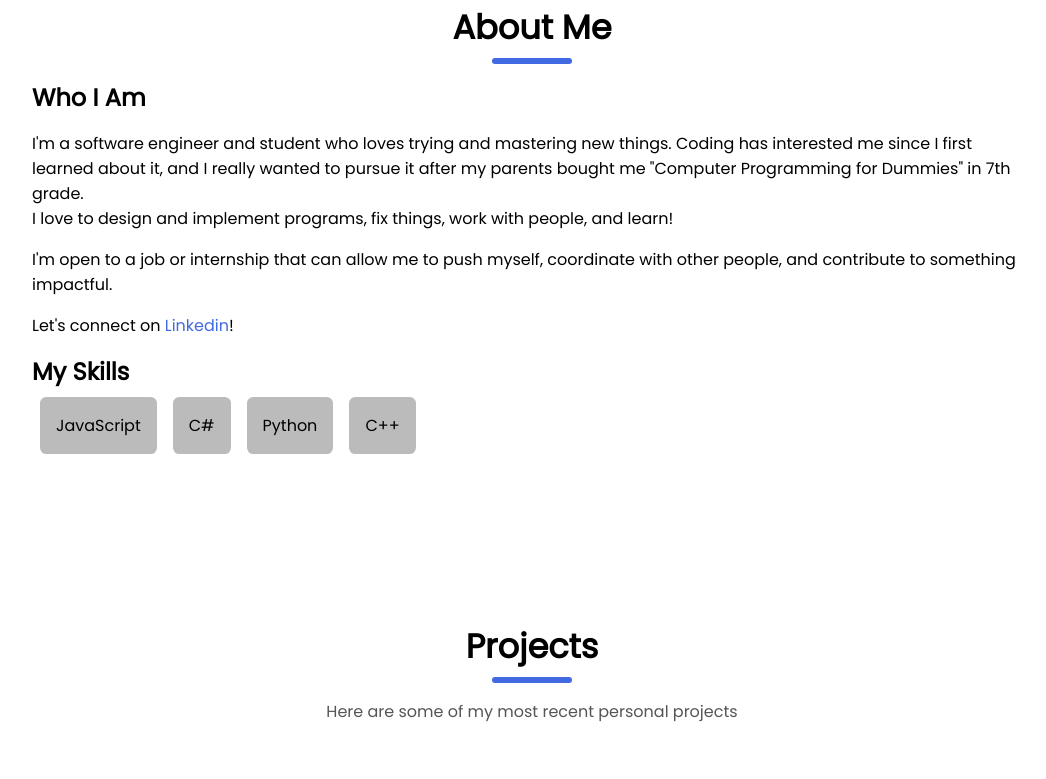
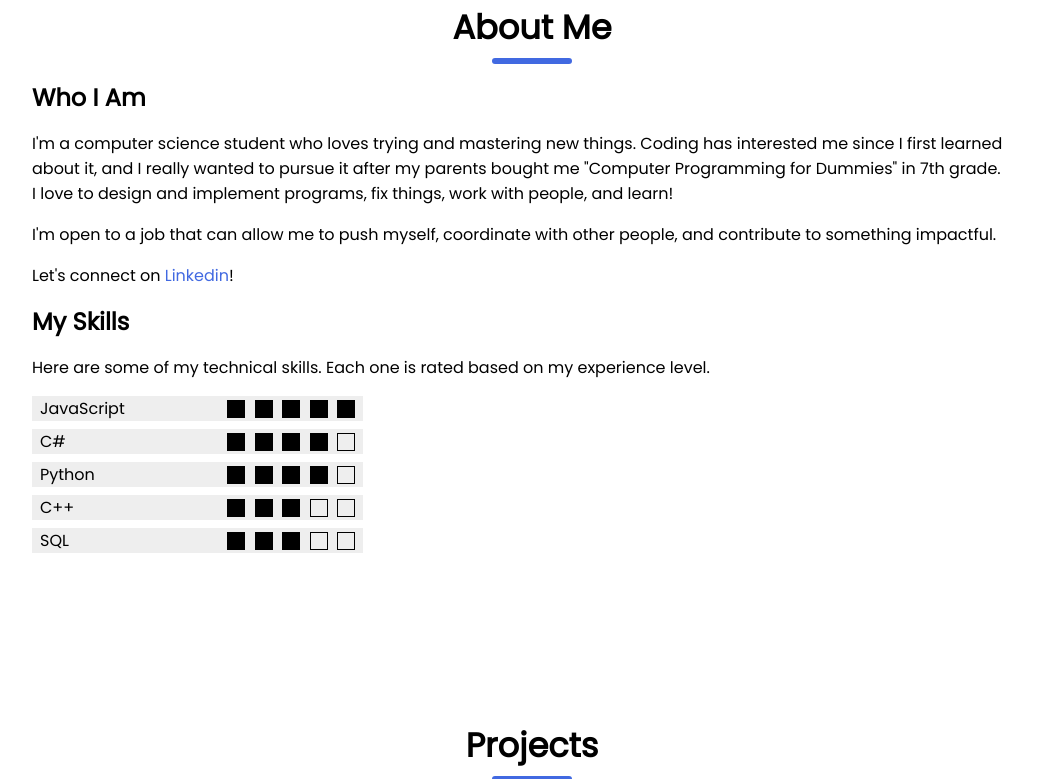
Before and after one commit to chadalon/portfolio-site, a plain HTML site: page index.html in a window 1280 px wide. Shown: the part 957-1736 px from the top of the page, without its empty margins (108-1154 px from the left). Drawn offline with Linux system fonts and the light colour scheme.

Commit message:
Corrected Experience, added Hobbies, Skills section ratings

```diff
--- a/index.html
+++ b/index.html
@@ -32,7 +32,7 @@
             </li>
             <li class="linkSeparator">|</li>
             <li>
-                <a href="#experience">Experience</a>
+                <a href="#education">Education</a>
             </li>
         </ul>
     </header>
@@ -49,13 +49,13 @@
             <div id="aboutDesc">
                 <h2>Who I Am</h2>
                 <p>
-                    I'm a software engineer and student who loves trying and mastering new things.
+                    I'm a computer science student who loves trying and mastering new things.
                     Coding has interested me since I first learned about it, and I really wanted to pursue it after my parents bought me "Computer Programming for Dummies" in 7th grade.
                     <br>
                     I love to design and implement programs, fix things, work with people, and learn!
                 </p>
                 <p>
-                    I'm open to a job or internship that can allow me to push myself, coordinate with other people, and contribute to something impactful.
+                    I'm open to a job that can allow me to push myself, coordinate with other people, and contribute to something impactful.
                 </p>
                 <p>
                     Let's connect on <a href="https://linkedin.com/in/chadmalmrose">Linkedin</a>!
@@ -64,7 +64,60 @@
             </div>
             <div id="skills">
                 <h2>My Skills</h2>
-                <div id="skillsContainer"></div>
+                <p>Here are some of my technical skills. Each one is rated based on my experience level.</p>
+                <div id="skillsContainer">
+                    <div class="skill">
+                        <span>JavaScript</span>
+                        <div class="rating">
+                            <span class="fs"></span>
+                            <span class="fs"></span>
+                            <span class="fs"></span>
+                            <span class="fs"></span>
+                            <span class="fs"></span>
+                        </div>
+                    </div>
+                    <div class="skill">
+                        <span>C#</span>
+                        <div class="rating">
+                            <span class="fs"></span>
+                            <span class="fs"></span>
+                            <span class="fs"></span>
+                            <span class="fs"></span>
+                            <span class="es"></span>
+                        </div>
+                    </div>
+                    <div class="skill">
+                        <span>Python</span>
+                        <div class="rating">
+                            <span class="fs"></span>
+                            <span class="fs"></span>
+                            <span class="fs"></span>
+                            <span class="fs"></span>
+                            <span class="es"></span>
+                        </div>
+                    </div>
+                    <div class="skill">
+                        <span>C++</span>
+                        <div class="rating">
+                            <span class="fs"></span>
+                            <span class="fs"></span>
+                            <span class="fs"></span>
+                            <span class="es"></span>
+                            <span class="es"></span>
+                        </div>
+                    </div>
+                    <div class="skill">
+                        <span>SQL</span>
+                        <div class="rating">
+                            <span class="fs"></span>
+                            <span class="fs"></span>
+                            <span class="fs"></span>
+                            <span class="es"></span>
+                            <span class="es"></span>
+                        </div>
+                    </div>
+
+                </div>
 
             </div>
         </div>
@@ -107,16 +160,38 @@
         </div>
 
     </section>
-    <section id="experience">
-        <h1 class="sectionTitle">Experience</h1>
+    <section id="hobbies">
+        <h1 class="sectionTitle">Hobbies</h1>
         <div class="sectionTitleShape"></div>
-        <p class="sectionDesc">Some of my education and work history</p>
-        <div id="experienceContainer">
-            <div id="education">
+        <p class="sectionDesc">Some other things I do in my free time</p>
+
+        <div class="hobby">
+            <h2>Music</h2>
+        </div>
+        <div class="hobby">
+            <h2>Prospecting</h2>
+        </div>
+        <div class="hobby">
+            <h2>Unicycling</h2>
+        </div>
+        <div class="hobby">
+            <h2>Hiking</h2>
+        </div>
+        <div class="hobby">
+            <h2>Video Games</h2>
+        </div>
+
+    </section>
+    <section id="education">
+        <h1 class="sectionTitle">Education</h1>
+        <div class="sectionTitleShape"></div>
+        <!-- <p class="sectionDesc">Some of my education and work history</p> -->
+        <div id="educationContainer">
+            <div>
                 <h2>B.S. Computer Science - Utah Valley University</h2>
                 <p>
-                    I am currently pursuing a bachelor's degree in computer science at UVU. I came back to school in the spring 2022 semester after a two-year break.
-                    Since I have been back I've gotten a 4.0 gpa every semester. I have been enjoying the projects and content in my classes as well as making lifelong connections
+                    I am currently a junior at UVU pursuing a bachelor's degree in computer science. I came back to school in the spring 2022 semester after a two-year break.
+                    Since I have been back I've gotten a 4.0 gpa all five semesters. I have been enjoying the projects and content in my classes as well as making lifelong connections
                     with my professors and classmates.
                 </p>
             </div>
--- a/main.js
+++ b/main.js
@@ -16,4 +16,3 @@ function generateSkills() {
         document.getElementById('skillsContainer').appendChild(container);
     }
 }
-generateSkills();
--- a/stylesheet.css
+++ b/stylesheet.css
@@ -107,14 +107,28 @@ section a {
     box-shadow: -100px 200px 100px rgba(255, 255, 255, .9)
 } */
 .skill {
+    display: flex;
+    justify-content: space-between;
+    background-color: #eee;
+    margin: .5rem 0;
+    padding: 0 .5rem;
+    min-width: 220px;
+    max-width: 315px;
+}
+.rating {
+    display: flex;
+    justify-content: space-between;
+    align-items: center;
+    min-width: 8em;
+}
+.fs, .es {
     display: inline-block;
-    border-radius: .4rem;
-    background-color: #bbb;
-    margin: .5rem;
+    width: 1em;
+    height: 1em;
+    border: 1px solid black;
 }
-.skill span {
-    padding: 1rem;
-    display: inline-block;
+.fs {
+    background-color: black;
 }
 #projects .sectionDesc {
     margin: 0;
```
